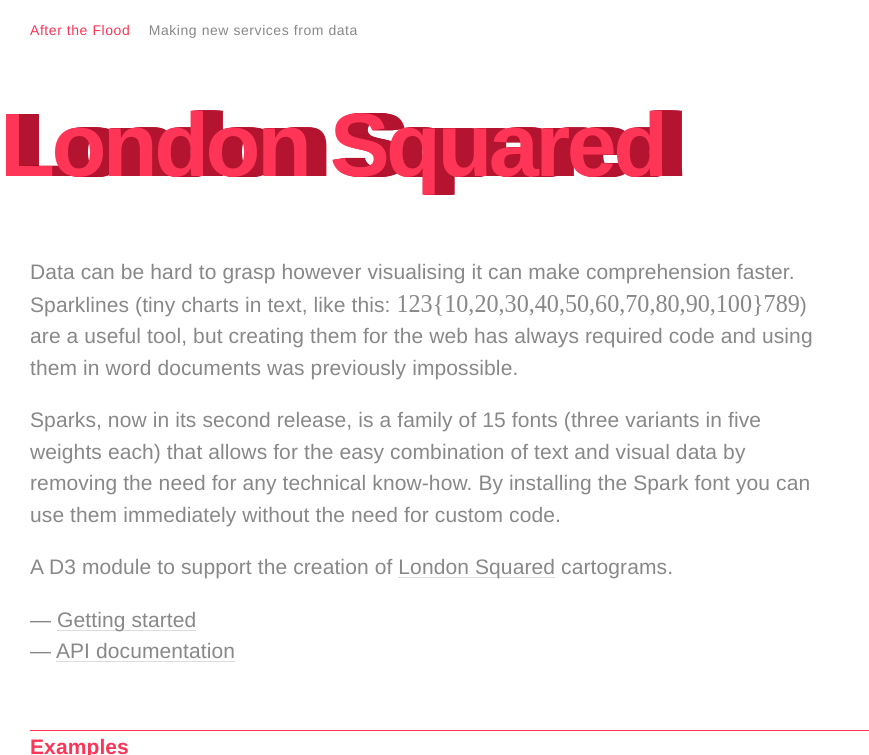
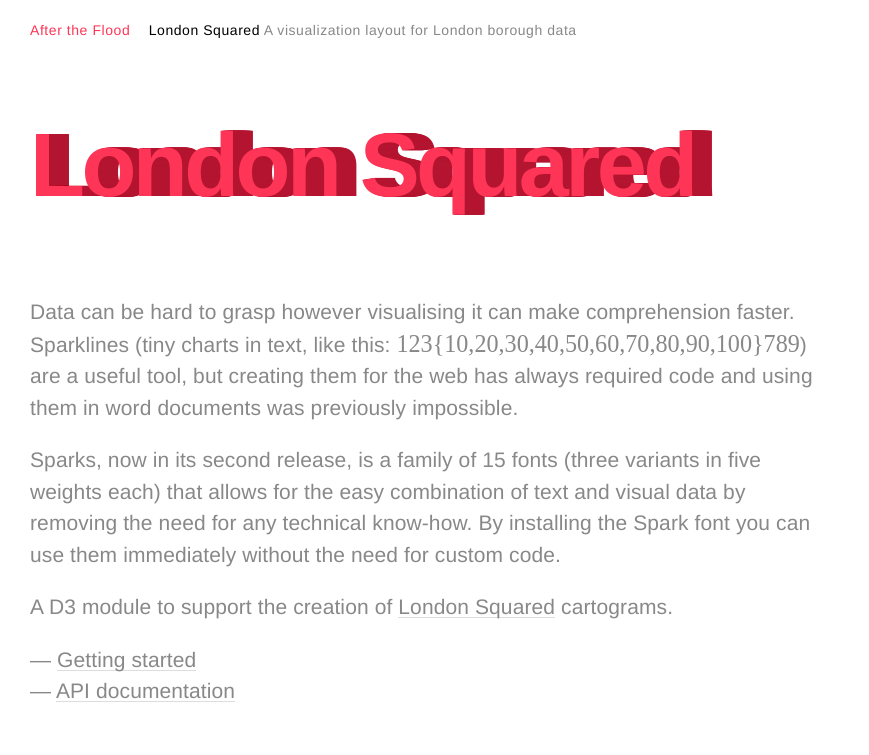
Before and after one commit to aftertheflood/aftertheflood.github.io, a Jekyll site: the page londonsquared/index.html, which Jekyll copies as it is, in a window 1280 px wide and 900 px high, cut to the strip 0-755 px from the top of the window. Shown: the whole strip, without its empty margins (0-869 px from the left). Built offline with Jekyll 4.4.1, drawn with Linux system fonts in a browser that asks for light colours.

Commit message:
Update the dummy pages to match the new css

```diff
--- a/londonsquared/index.html
+++ b/londonsquared/index.html
@@ -13,14 +13,16 @@
 			<header>
 				<ul>
 					<li class="page-title"><a href="/">After the Flood</a></li>
-					<li>Making new services from data</li>
+					<li><span class="highlight">London Squared</span> A visualization layout for London borough data</li>
 				</ul>
 			</header>
 
 
-			<h1>
-				London Squared
-			</h1>
+			<div role="primary title" class="mini-site-title content">
+				<h1>
+					London Squared
+				</h1>
+			</div>
 
 			<div role="main" class="content project">
 
```
Also changed, not shown: sparks/index.html (+6 -3 lines).
